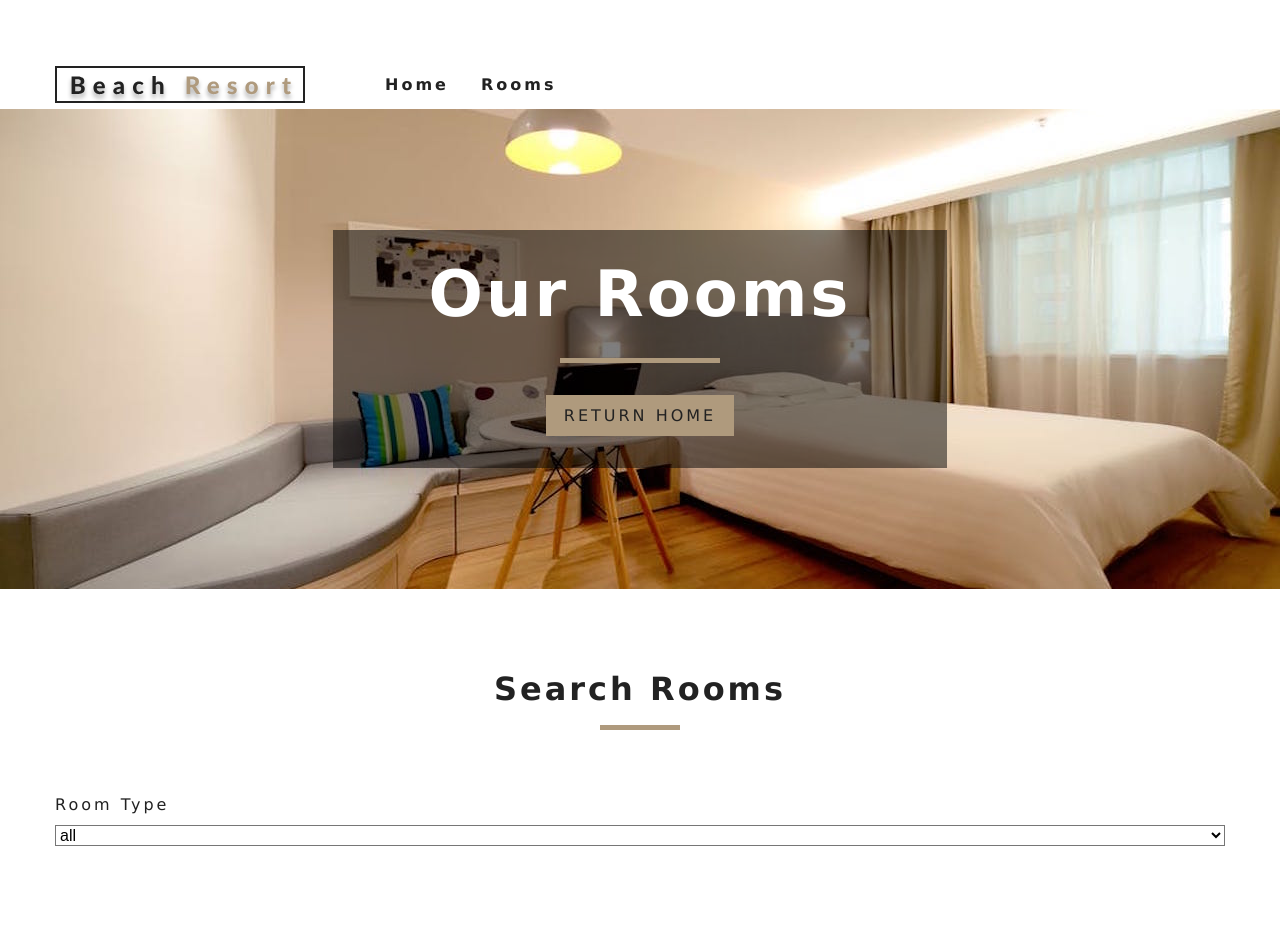
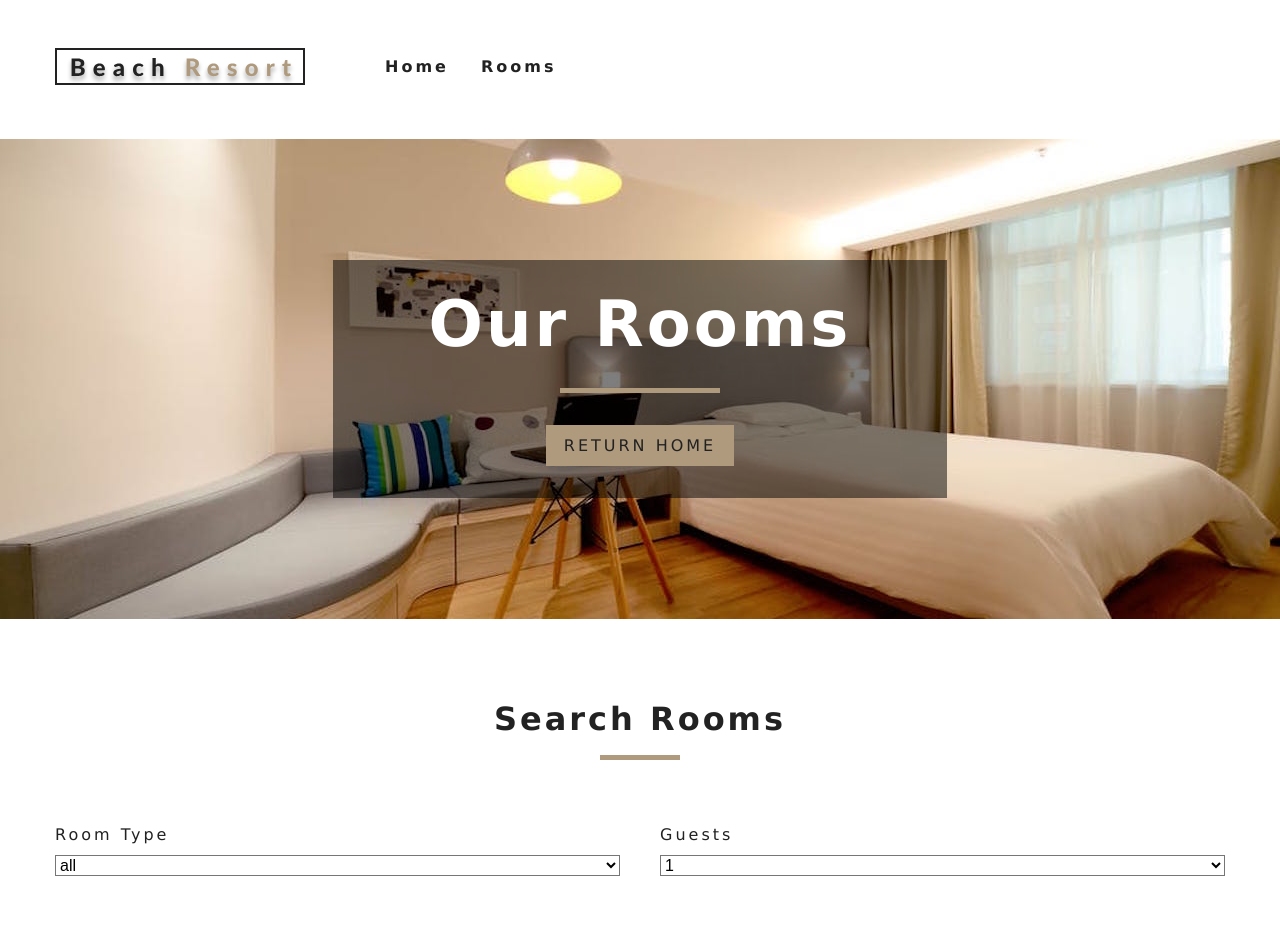
Before and after one commit to dev-kani/React_Beach_Resort_Project, a React (Create React App) app: page /rooms in a window 1280 px wide. Shown: the top 952 px of the page. Built offline with nearby package versions, Linux system fonts and the light colour scheme.

Commit message:
guest filtering added

```diff
--- a/src/App.css
+++ b/src/App.css
@@ -19,7 +19,7 @@
 
 /* globals */
 body {
-  padding-top: 66px;
+  /* padding-top: 66px; */
   color: var(--mainBlack);
   background: var(--mainWhite);
   font-family: Verdana, Geneva, Tahoma, sans-serif;
@@ -111,6 +111,10 @@
   z-index: 1;
 }
 
+.nav-center {
+  margin: 1rem 1rem;
+}
+
 .nav-header {
   display: flex;
   justify-content: space-between;
@@ -134,6 +138,7 @@
   transition: var(--mainTransition);
   list-style-type: none;
 }
+
 
 .nav-links a {
   display: block;
@@ -162,7 +167,7 @@
 
   .nav-center {
     max-width: 1170px;
-    margin: 0 auto;
+    margin: 3rem auto;
     display: flex;
   }
 
--- a/src/components/RoomFilter.jsx
+++ b/src/components/RoomFilter.jsx
@@ -19,6 +19,11 @@
         return <option value={item} key={index}>{item}</option>
     })
 
+    let people = getUnique(rooms, 'capacity')
+    people = people.map((item, index) => {
+        return <option key={index} value={item}>{item}</option>
+    })
+
     return (
         <section className='filter-container'>
             <Title title="search rooms" />
@@ -35,6 +40,19 @@
                     >{types}</select>
                 </div>
                 {/* select type ends */}
+                {/* guests start */}
+                <div className='form-group'>
+                    <label htmlFor="capacity">Guests</label>
+                    <select
+                        name="capacity"
+                        id="capacity"
+                        value={capacity}
+                        className="form-control"
+                        onChange={handleChange}
+                    >{people}</select>
+                </div>
+                {/* guests ends */}
+
             </form>
         </section>
     )
--- a/src/context.js
+++ b/src/context.js
@@ -67,8 +67,18 @@
   filterRooms = () => {
     let { rooms, type, capacity, price, minSize, maxSize, breakfast, pets } = this.state
     let tempRooms = [...rooms]
+
+    // transform value
+    capacity = parseInt(capacity)
+
+    // filter by type
     if (type !== 'all') {
       tempRooms = tempRooms.filter(room => room.type === type)
+    }
+
+    // filter by capacity
+    if (capacity !== 1) {
+      tempRooms = tempRooms.filter(room => room.capacity >= capacity)
     }
     this.setState({
       sortedRooms: tempRooms
```
